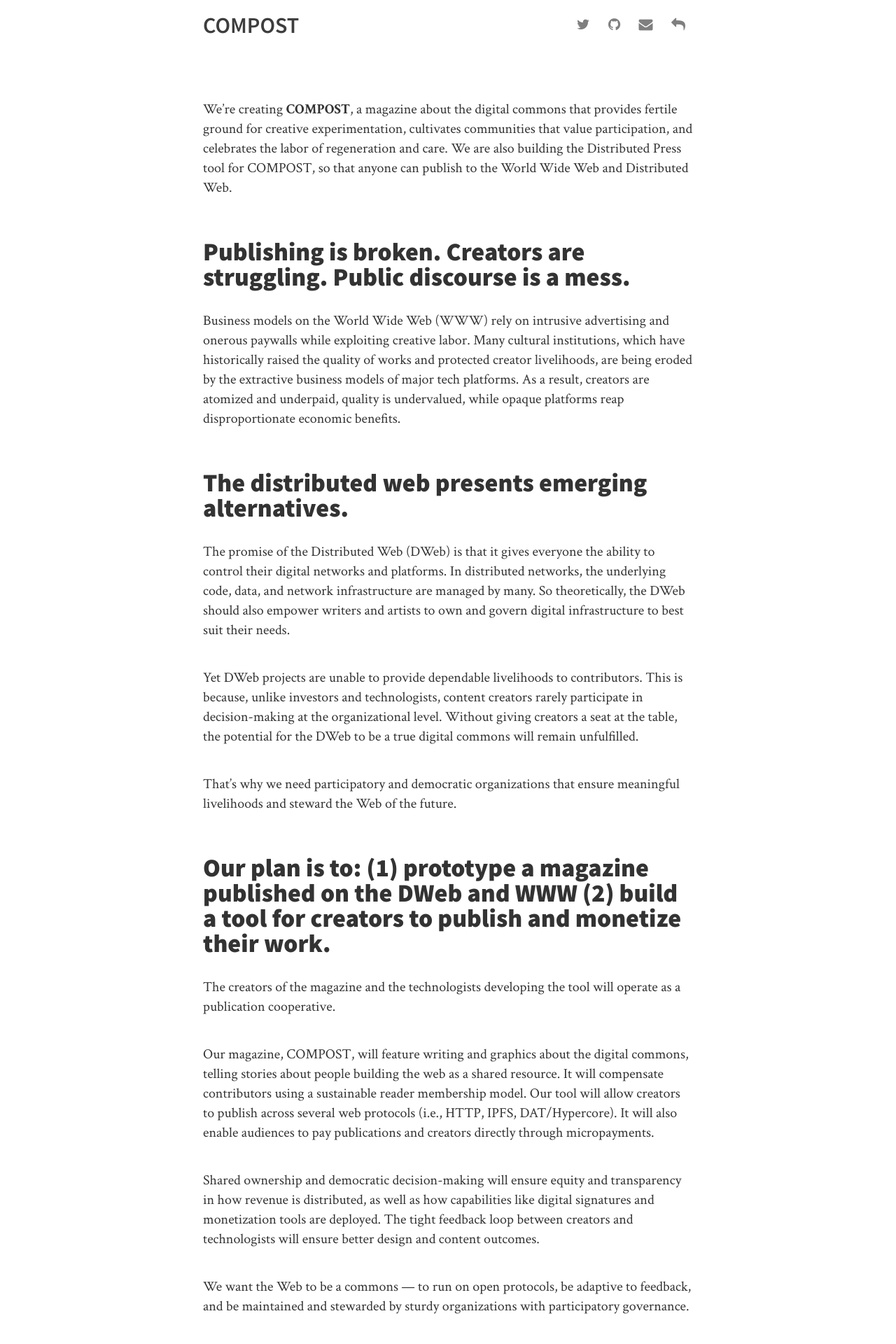
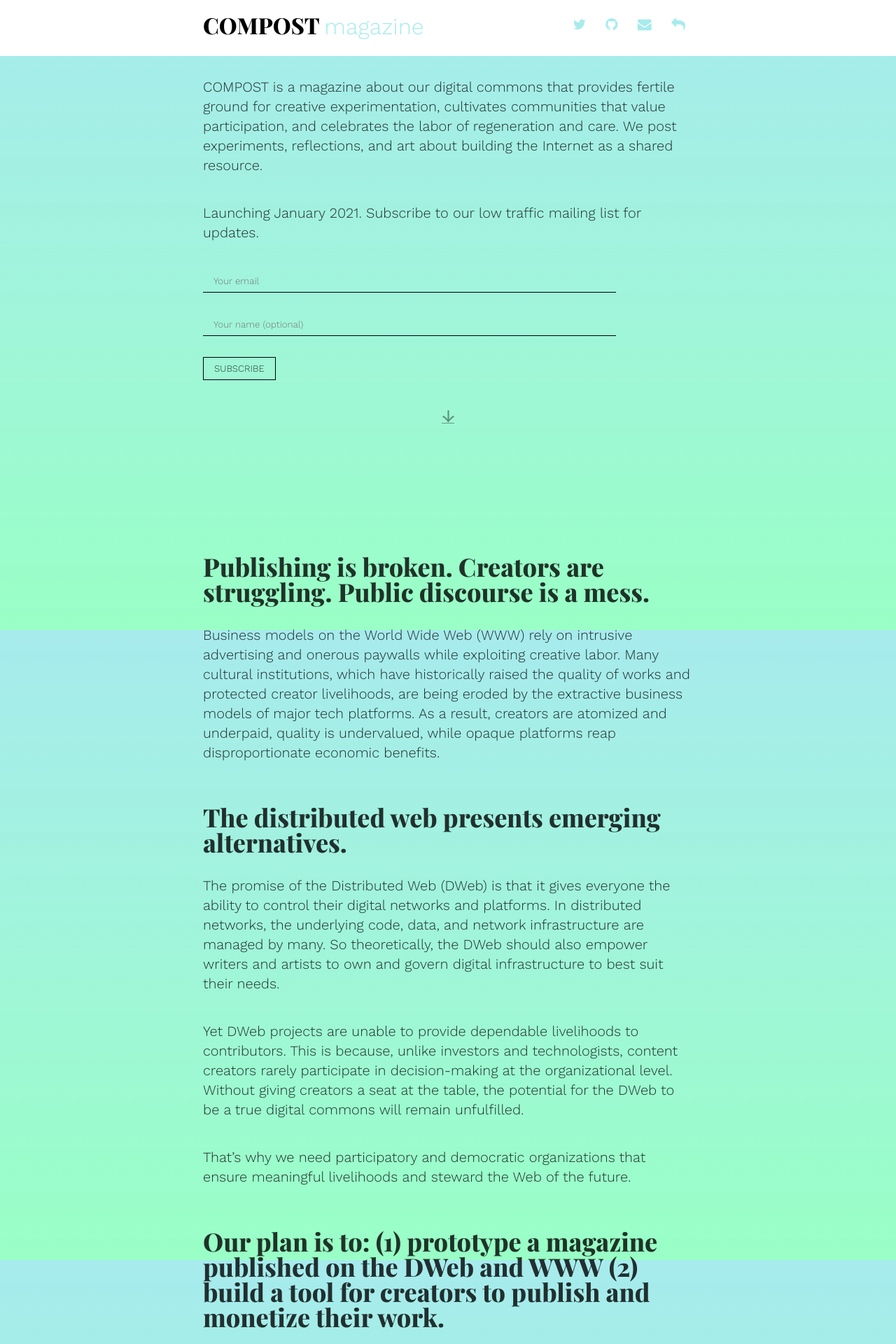
Before and after one commit to hyphacoop/compost.digital, a Jekyll site: the page built from index.md, in a window 1280 px wide. Shown: the top 1920 px of the page at 70% size. Built offline with Jekyll 4.4.1, drawn with Linux system fonts in a browser that asks for light colours; nearby versions of some CDN libraries; our own code applies the rules of GitHub Pages for plain Markdown files; the list of posts is cut into pages by our own code; some of the changed text lies outside the part shown.

Commit message:
new colour scheme

```diff
--- a/_config.yml
+++ b/_config.yml
@@ -1,9 +1,7 @@
-
 # The name of your website.
 name: COMPOST
 
 description:
-
   # Description of your site. This will show up in google.
   meta: A magazine about the digital commons, telling stories about people building the web as a shared resource.
 
@@ -84,14 +82,13 @@
 # Leave empty if you don't want comments on post pages.
 disqus-shortname:
 
-
 ################
 # SOCIAL ICONS #
 ################
 
 # Use a complete url here, including http:// and such. Requiring just usernames
 # has been considered, but this is way more customizable.
-twitter: https://twitter.com/hyphacoop
+twitter: https://twitter.com/compostmag
 youtube:
 instagram:
 tumblr:
@@ -112,7 +109,6 @@
 newsletter: https://lists.hypha.coop/cgi-bin/mailman/listinfo/compost
 email: mailto:hello@compost.digital
 
-
 #####################
 # CUSTOMIZABLE TEXT #
 #####################
@@ -132,7 +128,6 @@
 var_your_email: Your email
 var_your_message: Your message
 
-
 ##################
 # BUILD SETTINGS #
 ##################
@@ -146,8 +141,7 @@
 paginate_path: "/page-:num/"
 permalink: pretty
 defaults:
-  -
-    scope:
+  - scope:
       path: ""
       type: "posts"
     values:
--- a/_includes/head.html
+++ b/_includes/head.html
@@ -46,7 +47,11 @@
 <script src="https://ajax.googleapis.com/ajax/libs/jquery/2.1.4/jquery.min.js"></script>
 <script src="{{ site.baseurl }}/js/modernizr.js"></script>
 <script src="{{ site.baseurl }}/js/fitvids.js"></script>
-<link href='//fonts.googleapis.com/css?family=Source+Code+Pro:400,700|Source+Sans+Pro:600,900|Crimson+Text:700italic,600,600italic,400,700,400italic' rel='stylesheet' type='text/css'>
+<link
+  href='//fonts.googleapis.com/css?family=Source+Code+Pro:400,700|Source+Sans+Pro:600,900|Crimson+Text:700italic,600,600italic,400,700,400italic'
+  rel='stylesheet' type='text/css'>
+<link href="https://fonts.googleapis.com/css2?family=Playfair+Display:wght@800&display=swap" rel="stylesheet">
+<link href="https://fonts.googleapis.com/css2?family=Work+Sans:wght@300&display=swap" rel="stylesheet">
 <link rel="stylesheet" href="{{ site.baseurl }}/css/reset.css">
 <link rel="stylesheet" href="{{ site.baseurl }}/css/pygments.css">
 {% if site.display-social-icons %}
@@ -66,11 +71,13 @@
   header {
     margin-bottom: 40px;
   }
+
   @media all and (min-width: 500px) {
     header {
       margin-bottom: 100px;
     }
   }
+
   header::after {
     display: none;
   }
--- a/_includes/header.html
+++ b/_includes/header.html
@@ -1,14 +1,18 @@
 <header>
   <a href="{{ site.baseurl }}/" class="website-title">
-    {% if site.logo-image %}
+    <div class="main-title">
+      {% if site.logo-image %}
       <img alt="{{ site.name }}" src="{{ site.baseurl }}{{ site.logo-image }}">
-    {% else %}
+      {% else %}
       {{ site.name }}
-    {% endif %}
-
+      {% endif %}
+    </div>
+    <div class="subtitle">
+      magazine
+    </div>
   </a>
   {% include navigation.html %}
   {% if page.home and site.show-subtitle or page.home and site.display-social-icons %}
-{% include subtitle.html %}
+  {% include subtitle.html %}
   {% endif %}
 </header>
--- a/_layouts/default.html
+++ b/_layouts/default.html
@@ -4,13 +4,17 @@
 	{% include head.html %}
 </head>
 <body>
+	<div class="top-bar">
+		<div class="top-wrap">
+			{% include header.html %}
+		</div>
+	</div>
 	{% if page.cover-image %}
 	<div class="cover-image-container">
 		<img alt="Cover image" src="{{ site.baseurl }}/img/covers/{{ page.cover-image }}">
 	</div>
 	{% endif %}
 	<div class="wrap">
-		{% include header.html %}
 		{{ content }}
 	  <script>
 	    $("article").fitVids();
--- a/css/style.css
+++ b/css/style.css
@@ -17,19 +17,24 @@
 }
 
 /* Content */
+/* Colours: df4220 */
 
 body {
-  font-family: "Crimson Text", Georgia, Cambria, "Times New Roman", Times, serif;
+  font-family: 'Work Sans', sans-serif; /*"Crimson Text", Georgia, Cambria, "Times New Roman", Times, serif;*/
   font-size: 20px;
   -webkit-font-smoothing: antialiased;
   font-weight: 400;
   color: rgba({{ site.text-color }}, .8);
   background-color: rgb({{ site.background-color }});
-  background-repeat: no-repeat;
-  background-size: 100%;
+  /* background-image: linear-gradient(0deg, #00c4cc58 0%, #00ff7066 51%, #00c4cc58 99%); */
+  background: linear-gradient(to bottom, #00c4cc58, #00ff7066) no-repeat bottom;
+  /* background-size: cover; */
+  height: 100%;
+  background-attachment: fixed;
 }
 html, body {
   height: 100%;
+  scroll-behavior: smooth;
 }
 p, form {
   line-height: 1.4;
@@ -96,7 +101,8 @@
   text-align: center;
 }
 h1, h2, h3, h4, h5, h6 {
-  font-family: "Source Sans Pro", Verdana, sans-serif;
+  font-family: 'Playfair Display', serif;
+  /*font-family: "Source Sans Pro", Verdana, sans-serif;*/
   font-weight: 900;
   background-image: none;
   text-decoration: none !important;
@@ -232,7 +238,16 @@
   height: 100%;
   {% include gradient.css %}
 }
-
+.top-bar{
+  background-color: rgb(255,255,255);
+  min-height: 80px; /* UV to edit */
+}
+.top-wrap {
+  margin: 0 auto;
+  padding: 0 15px;
+  max-width: 700px;
+  min-height: 100%;
+}
 /* Structure */
 
 .wrap {
@@ -286,26 +301,30 @@
 input[type="email"],
 input[type="text"],
 textarea {
-  font: inherit;
+  border-width: 0;
+  background: transparent;
+  border-radius: 0;
+  outline: 0;
   display: block;
-  border-radius: 4px;
   margin-bottom: 30px;
-  border: 1px solid rgba({{ site.text-color }},.1);
+  border-bottom: 1px solid black;
   padding: 8px 15px;
-  width: 100%;
-  box-sizing: border-box;
+  width: 80%;
+  font-family: "Work Sans", sans-serif;
 }
 input[type="submit"] {
-  font-family: "Source Sans Pro", Verdana, sans-serif;
-  font-size: inherit;
-  font-weight: 600;
+  font-family: "Work Sans", sans-serif;
+  font-weight: strong;
   color: rgba({{ site.text-color }},.76);
-  background-color: rgba({{ site.text-color }},.05);
-  border-radius: 4px;
+  background-color: rgb(0,0,0,0);
+  border-radius: 0px;
   padding: 8px 15px;
-  width: 100%;
-  border: 1px solid rgba({{ site.text-color }},.1);
+  border: 1px solid black;
   cursor: pointer;
+}
+
+input[type=submit]:hover {
+  background:#00c4cc58;
 }
 .pagination {
   margin-top: -30px;
@@ -352,15 +371,40 @@
 /* Content overwrites */
 
 .website-title {
-  font-family: "Source Sans Pro", Verdana, sans-serif;
-  font-weight: 600;
-  font-size: 24px;
+  font-family: 'Playfair Display', serif;
   text-align: center;
   display: block;
   background-image: none;
   text-decoration: none !important;
-  color: rgba({{ site.text-color }}, .76);
+  color: rgba({{ site.text-color }});
 }
+
+.main-title {
+  display:inline;
+}
+.subtitle {
+  font-family: 'Work Sans', sans-serif;
+  display:inline;
+  font-size: 100%;
+  color:#00c4cc58;
+}
+
+.scroll-below {
+  text-decoration: none !important;
+  text-align: center !important;
+  font-size: 120%;
+  opacity: 50%;
+  margin-top: 10px;
+  width: 50%;
+  margin: 0 auto;
+  font-weight: bold;
+}
+
+.scroll-below a {
+  text-decoration: none !important;
+
+}
+
 nav a {
   display: block;
   padding: 5px;
@@ -379,7 +423,7 @@
 }
 .subtitle {
   margin: 30px 0;
-  color: rgba({{ site.text-color }},.5);
+  /*color: rgba({{ site.text-color }},.5);*/
 }
 .subtitle a {
   background-image: -webkit-linear-gradient(rgba({{ site.text-color }},.5),rgba({{ site.text-color }},.5));
@@ -388,8 +432,10 @@
   background-image: -ms-linear-gradient(rgba({{ site.text-color }},.5),rgba({{ site.text-color }},.5));
   background-image: linear-gradient(rgba({{ site.text-color }},.5),rgba({{ site.text-color }},.5));
 }
-
-
+.lede {
+  margin-top:40px;
+  font-family: 'Work Sans', sans-serif;
+}
 /* Structure overwrites */
 
 @media all and (min-width: 370px) {
@@ -483,3 +529,7 @@
     margin-bottom: 0;
   }
 }
+
+.fa {
+  color:#00c4cc58;
+}
--- a/index.md
+++ b/index.md
@@ -1,4 +1,28 @@
-We’re creating **COMPOST**, a magazine about the digital commons that provides fertile ground for creative experimentation, cultivates communities that value participation, and celebrates the labor of regeneration and care. We are also building the Distributed Press tool for COMPOST, so that anyone can publish to the World Wide Web and Distributed Web.
+---
+---
+
+<div class="lede">
+  <p> COMPOST is a magazine about our digital commons that provides fertile ground for creative experimentation, cultivates communities that value participation, and celebrates the labor of regeneration and care. We post experiments, reflections, and art about building the Internet as a shared resource.
+  </p>
+
+<p>
+  Launching January 2021. Subscribe to our low traffic mailing list for updates.
+</p>
+</div>
+
+<form style="line-height:1;" method="post" action="https://lists.hypha.coop/cgi-bin/mailman/subscribe/compost">
+  <input type="email" name="email" value="" placeholder="Your email">
+  <input type="text" name="fullname" value="" placeholder="Your name (optional)">
+  <input type="hidden" name="digest" value="1">
+  <input type="submit" name="email-button" value="SUBSCRIBE">
+</form>
+<div class="scroll-below">
+<a href="#publishing-is-broken-creators-are-struggling-public-discourse-is-a-mess">↓</a>
+</div>
+
+<br>
+<br>
+<br>
 
 ## Publishing is broken. Creators are struggling. Public discourse is a mess.
 
@@ -28,17 +52,7 @@
 
 Our goal over the next three years is to deploy and maintain an open source tool that authors can use to publish content to the DWeb and WWW. The tool will streamline distribution and monetization on the DWeb, editorial and fact checking, and guide authors to establish creator owned cooperative publications. In turn, the tool will be sustained by the federation of cooperative publications it enables.
 
----
+<div class="scroll-below">
+<a href="#publishing-is-broken-creators-are-struggling-public-discourse-is-a-mess">↑</a>
 
-If you are excited about COMPOST as we are...
-
-<h2><style class="fa fa-envelope"></style> Subscribe to our low-traffic mailing list</h2>
-
-<form style="line-height:1;" method="post" action="https://lists.hypha.coop/cgi-bin/mailman/subscribe/compost">
-  <input style="width:100%; margin-bottom:8px;" type="email" name="email" value="" placeholder="email@example.com">
-  <input style="width:100%; margin-bottom:8px;" type="text" name="fullname" value="" placeholder="Your Name (optional)">
-  <input type="hidden" name="digest" value="1">
-  <input style="width:30%; float:right;" type="submit" name="email-button" value="Subscribe">
-</form>
-
----
+</div>
```
Also changed, not shown: other parts of _includes/head.html (+2 -1 lines). Lines whose indentation alone changed are shown as unchanged.
